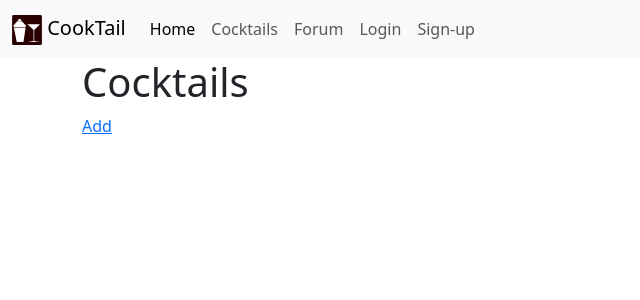
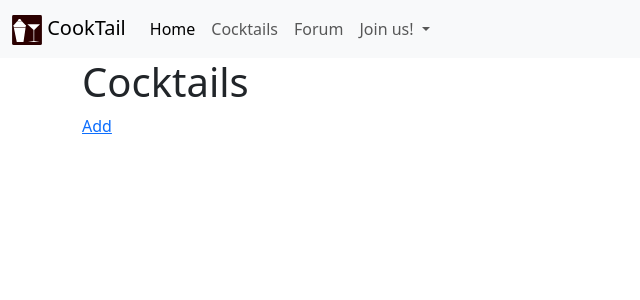
Before and after one commit to YuryLobkov/cooktail, a Django app: page /drinks/cocktails/ in a window 1280 px wide. Shown: the top 300 px of the page, without its empty margins (0-640 px from the left). Run offline with Django 4.2, Linux system fonts and the light colour scheme; data that the repository does not hold is empty.

Commit message:
auth buttons on navbar

```diff
--- a/templates/base.html
+++ b/templates/base.html
@@ -25,12 +25,31 @@
           <a class="nav-link" href="{% url 'forum:home' %}">Forum</a>
 
             {% if user.is_authenticated %}
-                Logged as | <u>{{user.username}}</u>
-                <a class="nav-link" href="/logout">Logout</a>
+              <li class="nav-item dropdown">
+                <a class="nav-link dropdown-toggle" href="#" role="button" data-bs-toggle="dropdown" aria-expanded="false">
+                  Logged as {{user.username}}
+                </a>
+                <ul class="dropdown-menu">
+                  <li><a class="dropdown-item" href="#">My profile</a></li>
+                  <li><a class="dropdown-item" href="#">Another action</a></li>
+                  <li><hr class="dropdown-divider"></li>
+                  <li><a class="dropdown-item" href="/logout">Logout</a></li>
+                </ul>
+              </li>
             {% else %}
-                <a class="nav-link" href="/login">Login</a>
-                <a class="nav-link" href="/forum/sign-up"> Sign-up</a>
+              <li class="nav-item dropdown">
+                <a class="nav-link dropdown-toggle" href="#" role="button" data-bs-toggle="dropdown" aria-expanded="false">
+                  Join us!
+                </a>
+                <ul class="dropdown-menu">
+                  <li><a class="dropdown-item" href="/login">Log in</a></li>
+                  <li><a class="dropdown-item" href="/forum/sign-up">Sign-up</a></li>
+                </ul>
+              </li>
             {% endif %}
+
+
+
 
         </div>
       </div>
```
